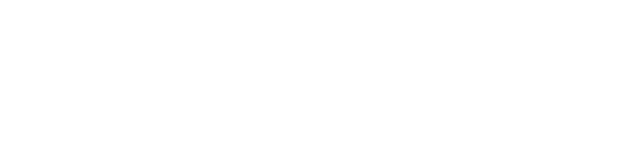
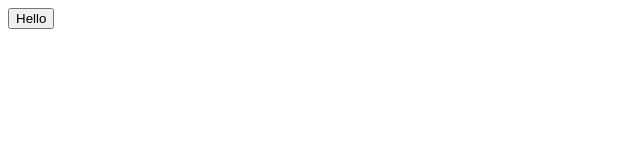
Before and after one commit to pvn97tb/DemoGit, a plain HTML site: page tesst.html in a window 1280 px wide. Shown: the whole page, without its empty margins (0-640 px from the left). Drawn offline with Linux system fonts and the light colour scheme.

Commit message:
sửa tesst.html

```diff
--- a/tesst.html
+++ b/tesst.html
@@ -1 +1,5 @@
-<html></html>
+<html>
+    <div>
+        <button>Hello</button>
+    </div>
+</html>
```
